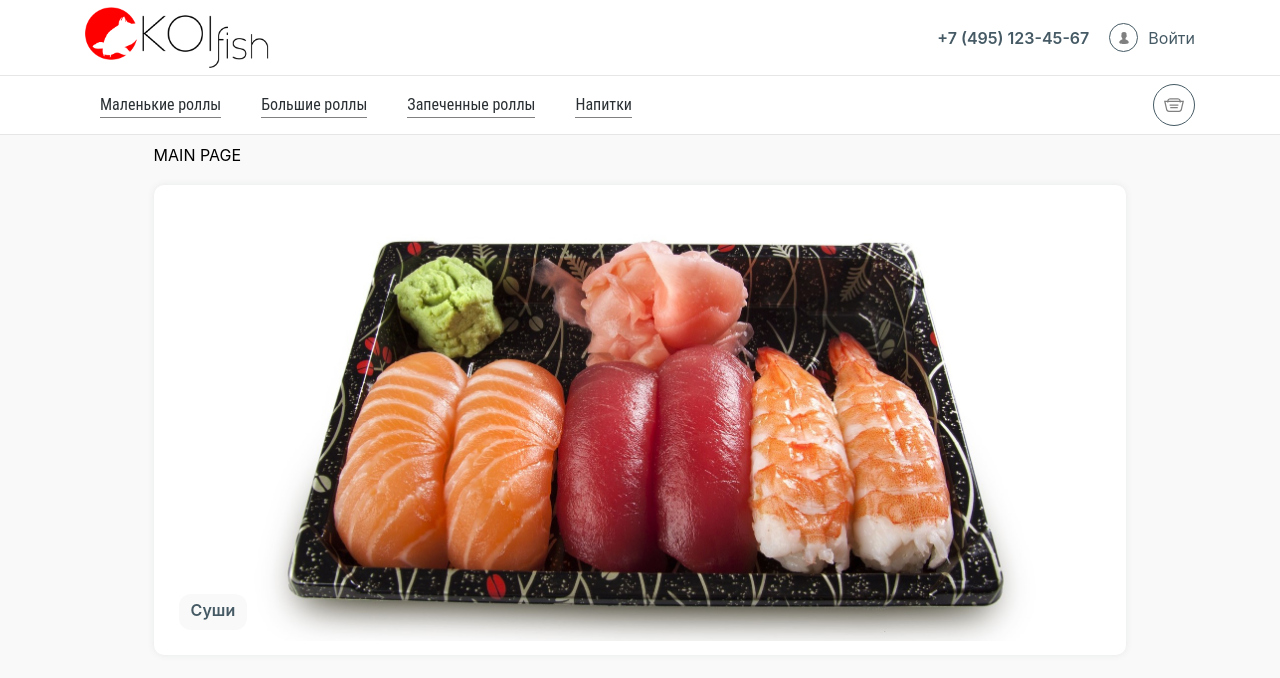
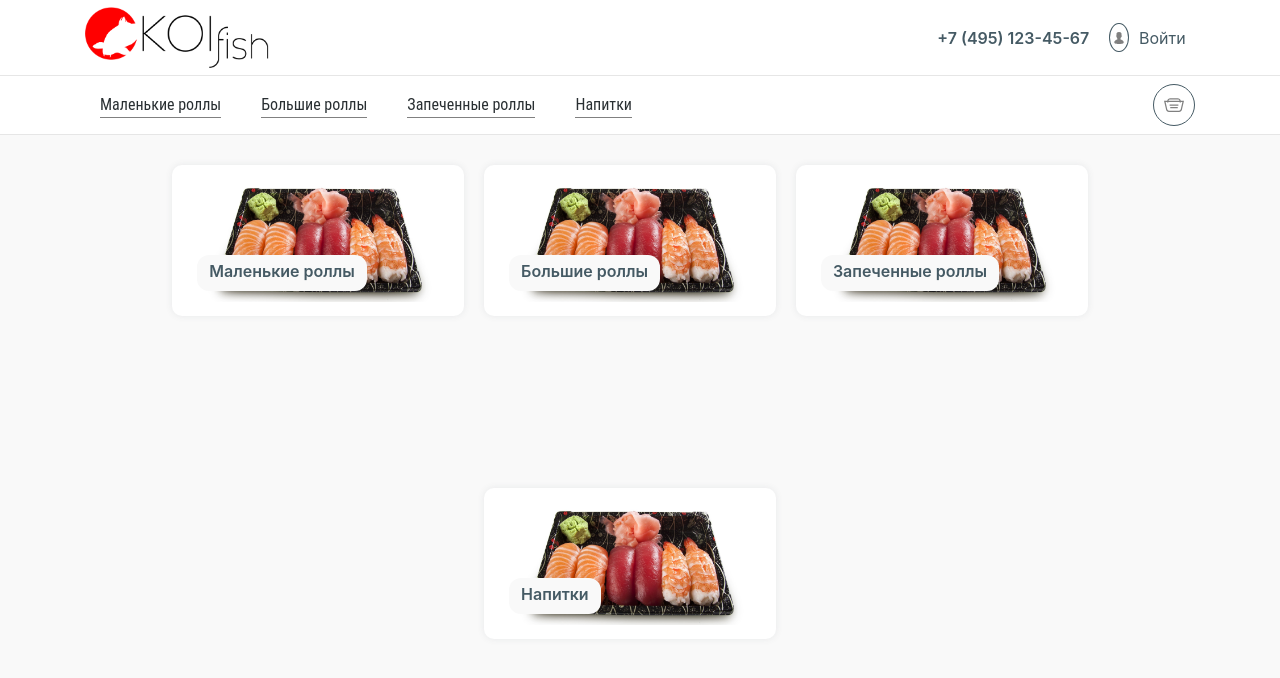
Before and after one commit to YuliyaSosnovskaya/koifish, a React (Create React App) app: page /catalog in a window 1280 px wide. Shown: the top 678 px of the page. Built offline with nearby package versions, Linux system fonts and the light colour scheme.

Commit message:
main catalog page

```diff
--- a/src/components/catalogItem/catalogItem.js
+++ b/src/components/catalogItem/catalogItem.js
@@ -1,15 +1,19 @@
+import {Link} from 'react-router-dom';
 import classes from './catalogItem.module.css';
-import susiImg from '../../img/mainsusi2.jpg';
 import Card from '../../shared/card/card';
 
-const CatalogItem = () => {
+
+const CatalogItem = (props) => {
   return (
-    <Card>
-      <img src={susiImg} alt='susi' />
-      <div className={classes.title}>
-        Суши
-      </div>
-    </Card>
+    <Link to={props.to} >
+      <Card>
+        <img src={props.img} alt='susi' />
+        <div className={classes.title}>
+          {props.title}
+        </div>
+      </Card>
+    </Link>
+
   )
 }
 
--- a/src/components/header/header.module.css
+++ b/src/components/header/header.module.css
@@ -95,7 +95,6 @@
   display: flex;
   align-items: center;
   justify-content: center;
-
 }
 .icon svg {
   stroke: gray;
--- a/src/components/layout/layout.module.css
+++ b/src/components/layout/layout.module.css
@@ -3,8 +3,83 @@
   flex-direction: column;
   height: 100vh;
 }
+span{
+  width: 100%;
+}
 .content {
+  display: flex;
+  flex-wrap: wrap;
+  justify-content: center;
   background-color: #f9f9f9;
   flex-grow: 1;
   padding:10px 12%;
 }
+
+/* @media(min-width: 1200px) {
+  .content {
+    flex-wrap: ;
+  }
+
+}
+@media(min-width: 992px) and (max-width: 1199px) {
+  .content{
+    flex-wrap: wrap;
+  }
+
+}
+
+/* @media(min-width: 768px) and (max-width: 992px) {
+  .container {
+    max-width: 720px;
+    font-size: 14px;
+  }
+
+
+
+}
+@media(min-width: 580px) and (max-width: 768px) {
+  .container {
+    max-width: 576px;
+
+
+  }
+  .linksContainer a {
+    margin-right: 15px;
+    font-size: 14px;
+  }
+
+}
+@media(min-width: 375px) and (max-width: 580px) {
+  .container {
+    max-width: 100%;
+    padding-right: 10px;
+  }
+  .linksContainer {
+    flex-wrap: wrap;
+    justify-content: normal;
+  }
+
+  .linksContainer a {
+    margin-right: 15px;
+    font-size: 14px;
+
+  }
+}
+@media(max-width: 375px) {
+  .container {
+    max-width: 100%;
+    padding-right: 10px;
+  }
+  .linksContainer {
+    flex-wrap: wrap;
+    justify-content: normal;
+  }
+
+  .linksContainer a {
+    margin-right: 15px;
+    font-size: 14px;
+
+  }
+
+}
+ */
--- a/src/components/mainPage/mainPage.js
+++ b/src/components/mainPage/mainPage.js
@@ -1,10 +1,23 @@
-import CatalogItem from "../catalogItem/catalogItem"
+
+import CatalogItem from "../catalogItem/catalogItem";
+import { MENU_LINKS } from '../../metadata';
+
+import classes from './mainPage.module.css';
 
 const MainPage = () => {
-  return(
+  return (
     <>
-      <span>MAIN PAGE</span>
-      <CatalogItem/>
+      {
+        MENU_LINKS.map((item) => (
+          <div className={classes.container} key={item.title}>
+            <CatalogItem
+              title={item.title}
+              img={item.img}
+              to={item.to}
+            />
+          </div>
+        ))
+      }
     </>
   );
 };
--- a/src/components/mainPage/mainPage.module.css
+++ b/src/components/mainPage/mainPage.module.css
@@ -0,0 +1,37 @@
+.container {
+  max-width: 30%;
+  margin-right: 20px;
+}
+
+@media(min-width: 1200px) {
+  .container {
+    max-width: 30%;
+  }
+}
+@media(min-width: 992px) and (max-width: 1199px) {
+  .container {
+    max-width: 45%;
+  }
+}
+
+@media(min-width: 768px) and (max-width: 992px) {
+  .container {
+      max-width: 70%;
+  }
+}
+@media(min-width: 580px) and (max-width: 768px) {
+  .container {
+      max-width: 80%;
+  }
+}
+@media(min-width: 375px) and (max-width: 580px) {
+  .container {
+      max-width: 100%;
+  }
+}
+@media(max-width: 375px) {
+  .container {
+    max-width: 100%;
+  }
+
+}
--- a/src/metadata/index.js
+++ b/src/metadata/index.js
@@ -2,18 +2,22 @@ export const MENU_LINKS = [
   {
     title: 'Маленькие роллы',
     to: '/catalog/small-rolly',
+    img: 'menu-images/mainsusi2.jpg'
   },
   {
     title: 'Большие роллы',
     to: '/catalog/big-rolly',
+    img: 'menu-images/mainsusi2.jpg'
   },
   {
     title: 'Запеченные роллы',
     to: '/catalog/hot-rolly',
+    img: 'menu-images/mainsusi2.jpg'
   },
   {
     title: 'Напитки',
     to: '/catalog/drinks',
+    img: 'menu-images/mainsusi2.jpg'
   },
 
 ];
```
Also changed, not shown: public/menu-images/mainsusi2.jpg (renamed from src/img/mainsusi2.jpg).
